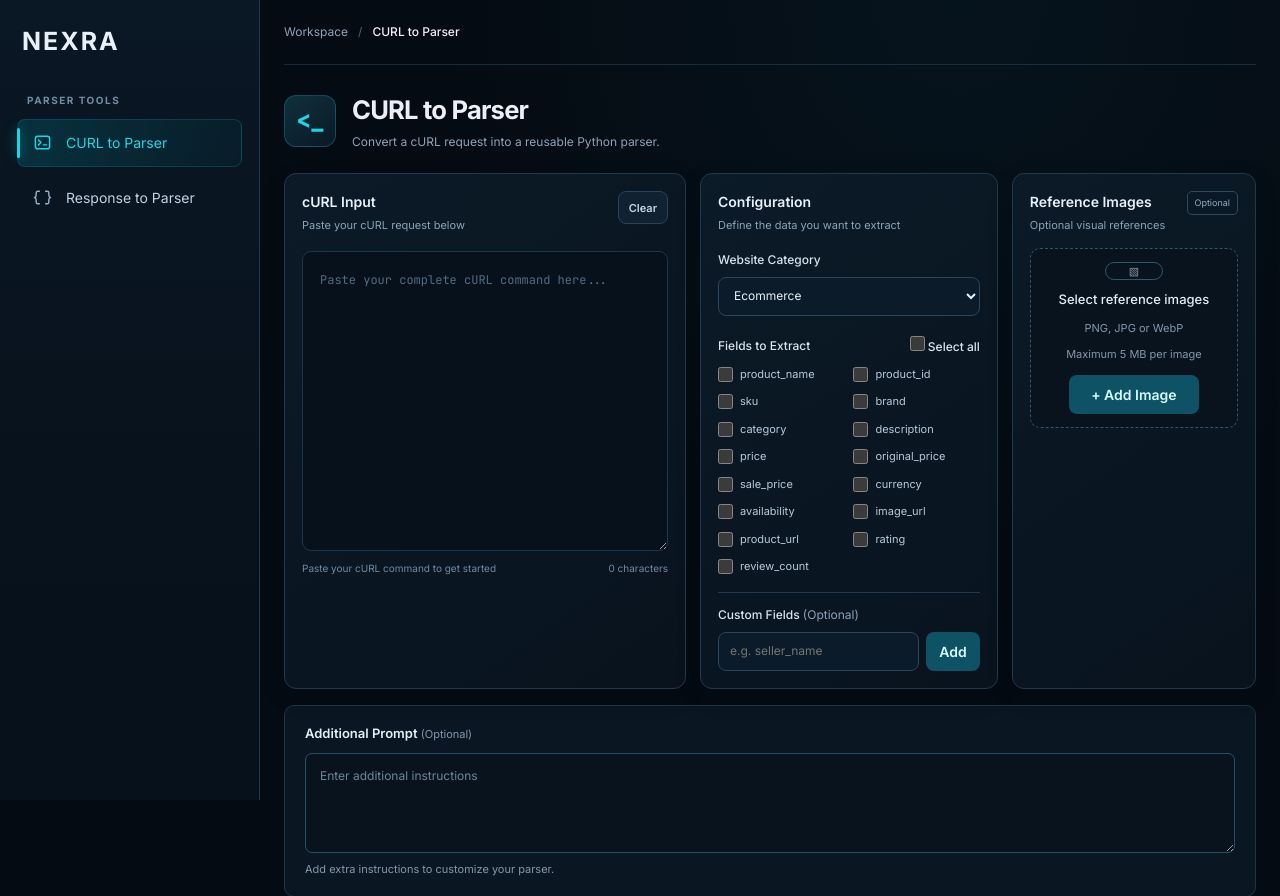
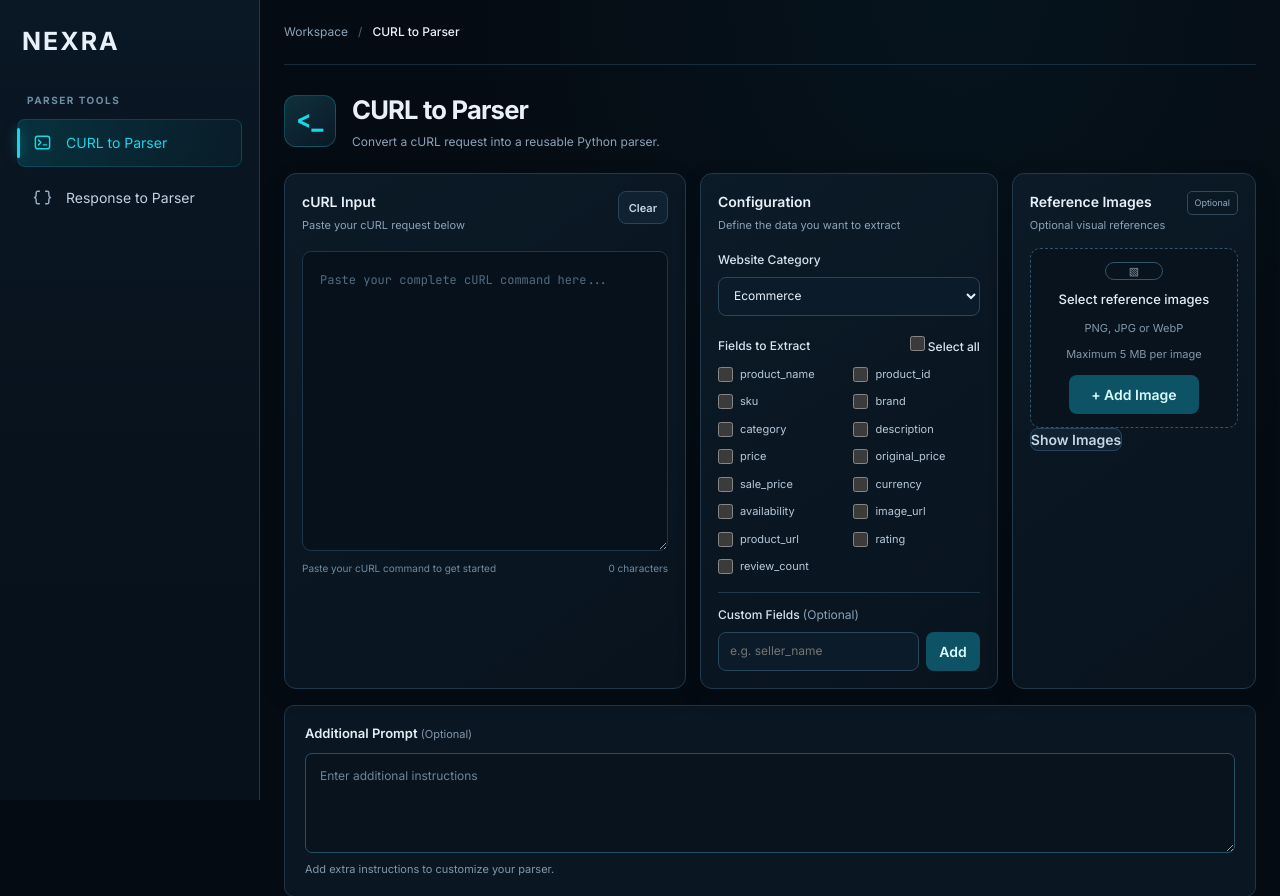
Before and after one commit to himanshu-actowiz/Nexra, a Flask app: page / in a window 1280 px wide. Shown: the top 896 px of the page. Run offline with Flask 3, Linux system fonts and the light colour scheme.

Commit message:
Image FIX SOLUTION

```diff
--- a/public/script.js
+++ b/public/script.js
@@ -668,7 +668,7 @@ document.addEventListener("DOMContentLoaded", () => {
     // REFERENCE IMAGES
     // ==========================================
 
-    const showImagesButton = $("#show-images-button");
+    const showImagesButton = $("#show-images-btn");;
     const imageCountElement = $("#image-count");
 
     const IMAGE_STORAGE_KEY = "nexraReferenceImages";
--- a/templates/index.html
+++ b/templates/index.html
@@ -441,6 +441,15 @@
 
                 <!-- JavaScript renders image previews here -->
                 <div id="image-list" class="image-list"></div>
+                <div class="show-images-wrapper">
+                    <button
+                        type="button"
+                        id="show-images-btn"
+                        class="button button-secondary"
+                    >
+                        Show Images
+                    </button>
+                </div>
             </div>
 
         </section>
```
